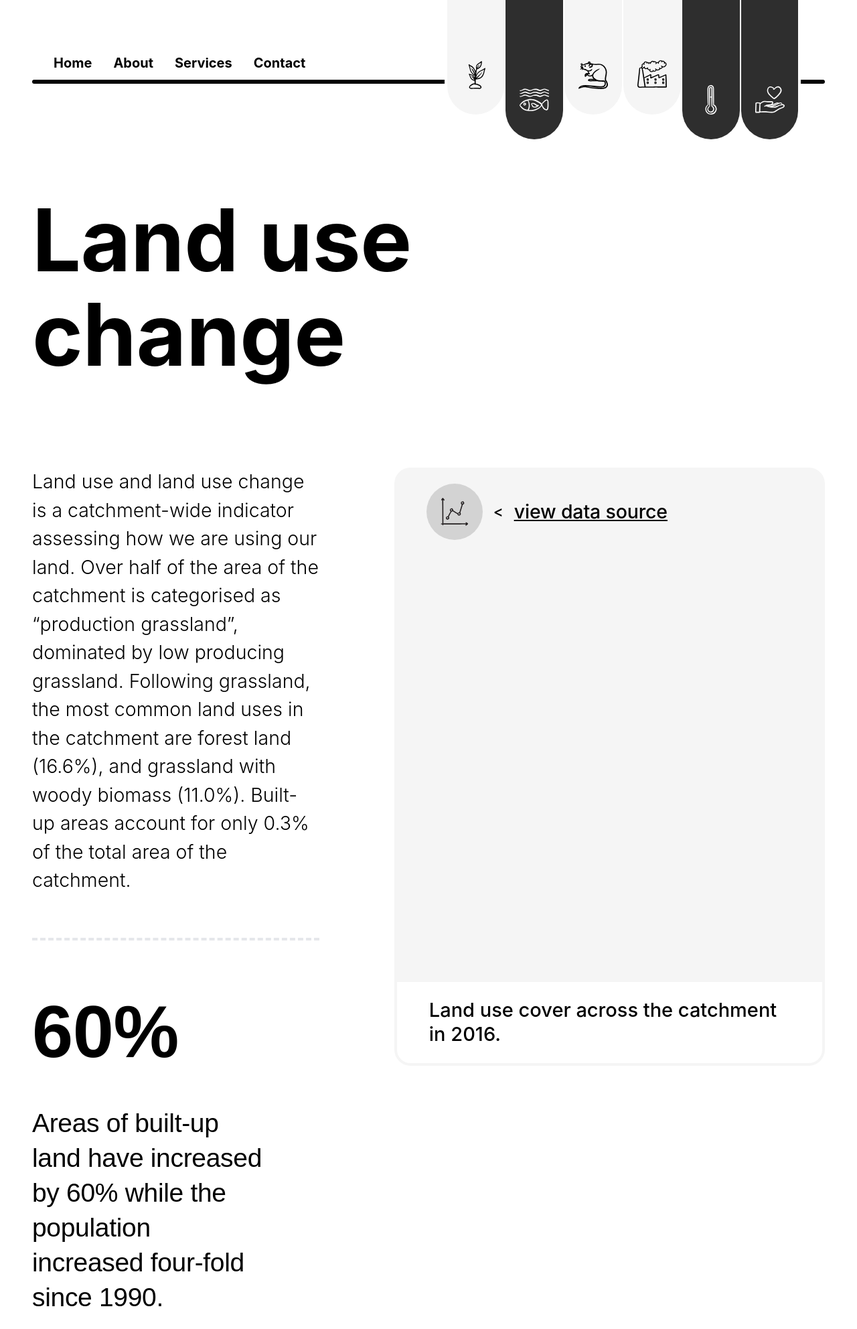
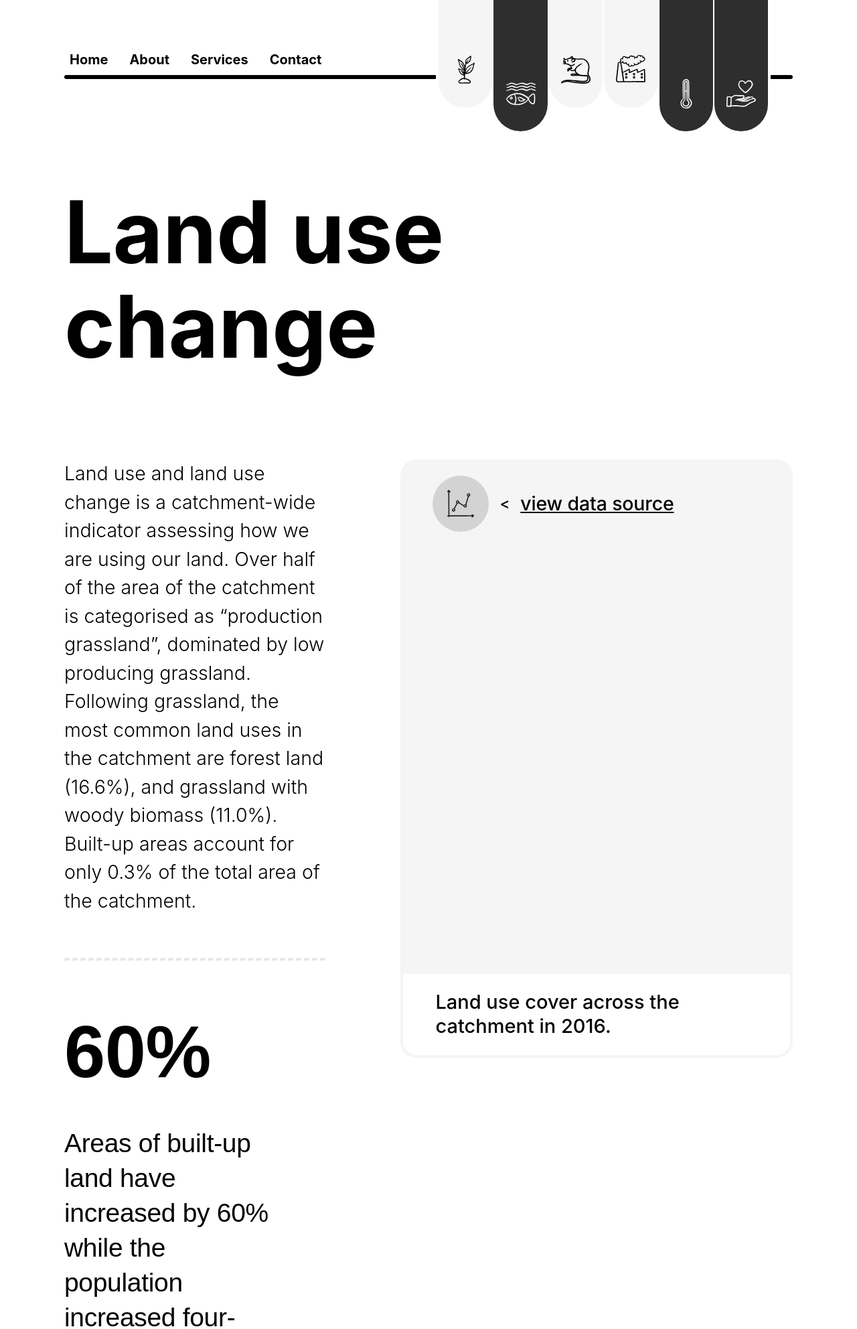
Before and after one commit to enviroaccounts/site-example, a Flask app: template app/templates/pages/landuse_change.html in a window 1280 px wide. Shown: the top 1984 px of the page at 67% size. Run offline with Flask 3, Linux system fonts and the light colour scheme; the template is opened without the code that fills it, so the values that code supplies are empty; parts of the project's set-up code (start-up, migrations or seed data) failed here and were passed over; some libraries are stand-ins or nearby versions.

Commit message:
responsive icon list/ nav list for md+

```diff
--- a/app/templates/atoms/icon_frame.html
+++ b/app/templates/atoms/icon_frame.html
@@ -1,7 +1,7 @@
 {%- macro render(graph_title="") -%}
   {% set parent_caller=caller() %}
   <div
-    class="2xl:w-12 2xl:h-12 xl:w-11 xl:h-11 lg:w-10 lg:h-10 md:w-9 md:h-9 sm:w-8 sm:h-8 w-7 h-7 xs:w-6 xs:h-6 2xs:w-5 2xs:h-5 3xs:w-4 3xs:h-4"
+    class="xl:w-11 xl:h-11 lg:w-10 lg:h-10 md:w-8 md:h-8 xs:w-6 xs:h-6"
   >
     {{ parent_caller }}
   </div>
--- a/app/templates/atoms/link_icon_badge_long.html
+++ b/app/templates/atoms/link_icon_badge_long.html
@@ -1,6 +1,6 @@
 {%- macro render(url="#") -%}
   <a
-    class="lg:w-full lg:flex-1 lg:h-full lg:flex-grow lg:rounded-t-none lg:rounded-b-full lg:items-end lg:pb-[7%] w-14 h-14 sm:w-20 sm:h-20 md:w-24 md:h-24 bg-grey-900 rounded-full flex justify-center z-20 items-center cursor-pointer"
+    class="md:w-full md:flex-1 md:h-full md:flex-grow md:rounded-t-none md:rounded-b-full md:items-end md:pb-[7%] w-14 h-14 xs:w-24 xs:h-24 bg-grey-900 rounded-full flex justify-center z-20 items-center cursor-pointer"
     href={{url|safe}}}
   >
     {{ caller() }}
--- a/app/templates/atoms/link_icon_badge_short.html
+++ b/app/templates/atoms/link_icon_badge_short.html
@@ -1,6 +1,6 @@
 {%- macro render(url="#") -%}
   <a
-    class="lg:w-full lg:flex-1 lg:flex-grow lg:h-[82%] bg-light-grey rounded-full flex justify-center z-20 w-14 h-14 sm:w-20 sm:h-20 md:w-24 md:h-24 lg:rounded-t-none lg:rounded-b-full lg:items-end lg:pb-[7%] items-center cursor-pointer"
+    class="md:w-full md:flex-1 md:flex-grow md:h-[82%] bg-light-grey rounded-full flex justify-center z-20 w-14 h-14 sm:w-20 sm:h-20 xs:w-24 xs:h-24 md:rounded-t-none lg:rounded-b-full lg:items-end lg:pb-[7%] items-center cursor-pointer"
     href={{url|safe}}}
   >
     {{ caller() }}
--- a/app/templates/atoms/nav_item.html
+++ b/app/templates/atoms/nav_item.html
@@ -3,7 +3,7 @@
 {%set parent_caller = caller()%}
     <li>
         <a href="#"
-            class="block py-2 pl-3 pr-4 text-grey-700 rounded hover:bg-grey-100 lg:hover:bg-transparent lg:hover:text-dark-blue-700 lg:p-0 lg:dark:hover:text-white dark:text-gray-400 dark:hover:bg-grey-700 dark:hover:text-white lg:dark:hover:bg-transparent dark:border-grey-700">
+           class="block py-2 px-3 md:p-0 text-gray-900 rounded hover:bg-gray-100 md:hover:bg-transparent md:hover:text-blue-700 md:dark:hover:text-blue-500 dark:text-white dark:hover:bg-gray-700 dark:hover:text-white md:dark:hover:bg-transparent dark:border-gray-700 ">
             {%call nav_textstyle.render()%}
             {{parent_caller}}
             {%endcall%}
--- a/app/templates/atoms/nav_textstyle.html
+++ b/app/templates/atoms/nav_textstyle.html
@@ -1,6 +1,6 @@
 {%- macro render() -%}
   <p
-    class="text-black text-body font-bold font-inter leading-body tracking-default xl:text-xl lg:text-sm  "
+    class="text-black text-body font-bold font-inter leading-body tracking-default xl:text-xl lg:text-lg md:text-sm"
   >
     {{ caller() }}
   </p>
--- a/app/templates/molecules/button_hamburger.html
+++ b/app/templates/molecules/button_hamburger.html
@@ -1,13 +1,8 @@
 {%- macro render() -%}
-<button data-collapse-toggle="navbar-cta" type="button"
-  class="inline-flex items-center p-2 text-sm text-gray-500 rounded-lg lg:hidden hover:bg-gray-100 focus:outline-none focus:ring-2 focus:ring-gray-200 dark:text-gray-400 dark:hover:bg-gray-700 dark:focus:ring-gray-600"
-  aria-controls="navbar-cta" aria-expanded="false">
+<button data-collapse-toggle="navbar-cta" type="button" class="inline-flex items-center p-2 w-10 h-10 justify-center text-sm text-gray-500 rounded-lg md:hidden hover:bg-gray-100 focus:outline-none focus:ring-2 focus:ring-gray-200 dark:text-gray-400 dark:hover:bg-gray-700 dark:focus:ring-gray-600" aria-controls="navbar-cta" aria-expanded="false">
   <span class="sr-only">Open main menu</span>
-  <svg class="w-6 h-6" aria-hidden="true" fill="currentColor" viewBox="0 0 20 20"
-      xmlns="http://www.w3.org/2000/svg">
-      <path fill-rule="evenodd"
-          d="M3 5a1 1 0 011-1h12a1 1 0 110 2H4a1 1 0 01-1-1zM3 10a1 1 0 011-1h12a1 1 0 110 2H4a1 1 0 01-1-1zM3 15a1 1 0 011-1h12a1 1 0 110 2H4a1 1 0 01-1-1z"
-          clip-rule="evenodd"></path>
+  <svg class="w-5 h-5" aria-hidden="true" xmlns="http://www.w3.org/2000/svg" fill="none" viewBox="0 0 17 14">
+      <path stroke="currentColor" stroke-linecap="round" stroke-linejoin="round" stroke-width="2" d="M1 1h15M1 7h15M1 13h15"/>
   </svg>
 </button>
 
--- a/app/templates/molecules/full_icon_list.html
+++ b/app/templates/molecules/full_icon_list.html
@@ -10,7 +10,7 @@
 
 {%- macro render() -%}
   <div
-    class="flex flex-row gap-0.5 justify-center items-center lg:items-start items-1/4 lg:bg-white z-10 mr-[3%] px-1 lg:w-[45%] h-full"
+    class="flex flex-row gap-0.5 justify-center items-center md:items-start items-1/4 md:bg-white z-10 mr-[3%] px-1 md:w-[46%] h-full"
   >
       {% call link_icon_badge_short.render(url="#") %}
         {% call icon_frame.render() %}
--- a/app/templates/molecules/nav_list.html
+++ b/app/templates/molecules/nav_list.html
@@ -1,6 +1,6 @@
 {%- macro render() -%}
 <ul
-class="flex flex-col p-4 mt-4 border border-gray-100 rounded-lg bg-gray-50 lg:flex-row lg:space-x-8 lg:mt-0 lg:text-sm lg:font-medium lg:border-0 lg:bg-white dark:bg-gray-800 lg:dark:bg-gray-900 dark:border-gray-700">
+class="flex flex-col font-medium p-4 md:p-0 mt-4 border border-gray-100 rounded-lg bg-gray-50 md:space-x-8 rtl:space-x-reverse md:flex-row md:mt-0 md:border-0 md:bg-white dark:bg-gray-800 md:dark:bg-gray-900 dark:border-gray-700">
 {{caller()}}
   </ul>
 {%- endmacro -%}
--- a/app/templates/organisims/header.html
+++ b/app/templates/organisims/header.html
@@ -3,16 +3,19 @@
 
 {%- macro render() -%}
   <div
-    class="w-full flex lg:justify-between lg:items-center sm:justify-start flex-row relative h-28 sm:h-36 md:h-44 xl:h-52 2xl:h-68 border-b-4 border-black lg:border-none"
+    class="w-full flex md:justify-between md:items-center sm:justify-start flex-row relative h-[85px] md:h-[118px] lg:h-[157px] xl:h-[196px] border-b-4 border-black md:border-none"
   >
+  <!-- WRAP the caller() with a new div-->
   {{caller()}}
+
+  <!-- WRAP the full logo list with a new div-->
   <!-- full logo list -->
   {% call full_icon_list.render() %}
   {% endcall %}
 
     <!-- divider -->
     <div
-      class="w-full lg:border-b-6  mt-20 absolute bottom-[40%] mx-auto h-auto z-0 rounded-full border-black"
+      class="w-full md:border-b-6  mt-20 absolute bottom-[40%] mx-auto h-auto z-0 rounded-full border-black"
     ></div>
   </div>
 
--- a/app/templates/organisims/nav.html
+++ b/app/templates/organisims/nav.html
@@ -11,7 +11,7 @@
                 {% call button_hamburger.render() %}
                 {% endcall %}
         </div>
-        <div class="items-center justify-between hidden w-full lg:flex lg:w-auto lg:order-1" id="navbar-cta">
+        <div class="items-center justify-between hidden w-full md:flex md:w-auto md:order-1" id="navbar-cta">
           {% call nav_list.render() %}
             {{parent_caller}}
           {% endcall %}
--- a/app/templates/organisims/page_container_footer.html
+++ b/app/templates/organisims/page_container_footer.html
@@ -1,6 +1,6 @@
 {%- macro render() -%}
   <section
-    class="container mx-auto h-auto flex justify-between items-end mb-16 px-12"
+    class="max-w-screen-xl container mx-auto h-auto flex justify-between items-end mb-16 px-24"
   >
       {{ caller() }}
   </section>
--- a/app/templates/organisims/page_container_header.html
+++ b/app/templates/organisims/page_container_header.html
@@ -1,5 +1,5 @@
 {%- macro render() -%}
-  <section class="container mx-auto h-auto px-12 mb-20">
+  <section class="max-w-screen-xl container mx-auto h-auto px-24 mb-20">
     {{ caller() }}
   </section>
 {%- endmacro -%}
--- a/app/templates/organisims/page_container_plain.html
+++ b/app/templates/organisims/page_container_plain.html
@@ -1,5 +1,5 @@
 {%- macro render() -%}
-  <section class="container mx-auto h-auto px-12 mb-32">
+  <section class="max-w-screen-xl container mx-auto h-auto px-24 mb-32">
     {{ caller() }}
   </section>
 {%- endmacro -%}
--- a/app/templates/organisims/page_container_two_columns.html
+++ b/app/templates/organisims/page_container_two_columns.html
@@ -1,6 +1,6 @@
 {%- macro render(margin_bottom="mb-32") -%}
   <section
-    class="container {{ margin_bottom }} mx-auto h-auto flex flex-col px-12 gap-28 lg:flex-row md:flex-col sm:flex-col"
+    class="max-w-screen-xl container {{ margin_bottom }} mx-auto h-auto flex flex-col px-24 gap-28 lg:flex-row md:flex-col sm:flex-col"
   >
     {{ caller() }}
   </section>
```
Also changed, not shown: tailwind.config.js (+5 -5 lines), app/static/css/main.css.
